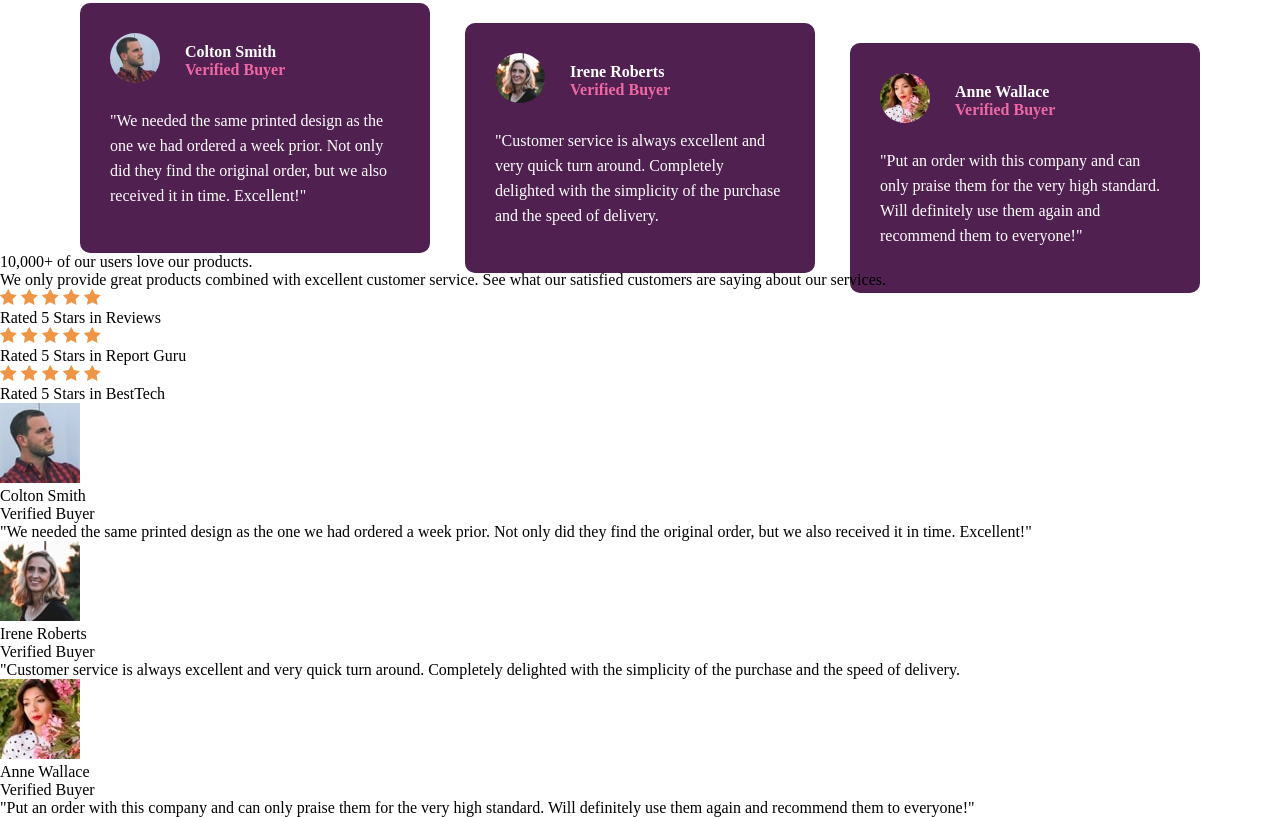
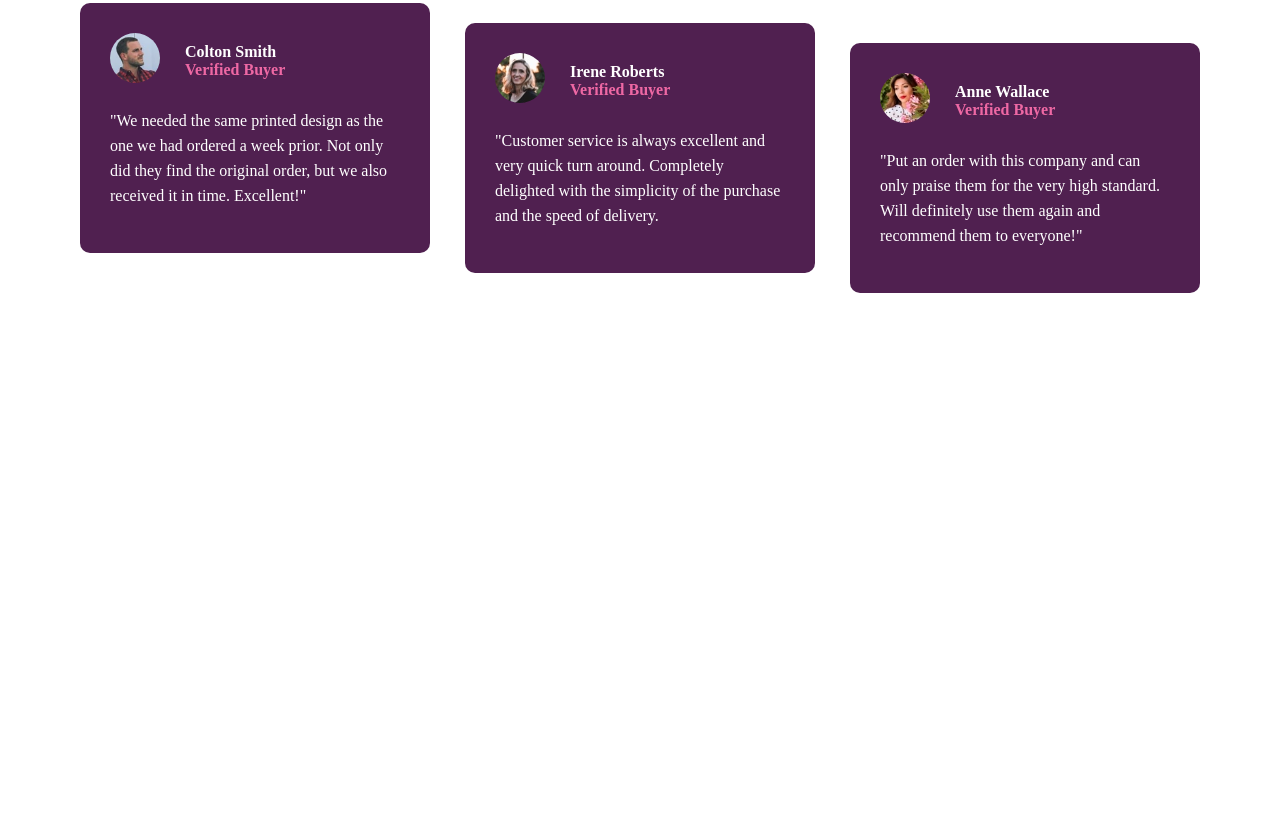
Before and after one commit to Jeliezer2003/social-proof-section-master, a plain HTML site: page index.html in a window 1280 px wide. Shown: the part 347-1164 px from the top of the page. After the commit the page ends 800 px from the top, so only its background shows below. Drawn offline with Linux system fonts and the light colour scheme.

Commit message:
commit.end

```diff
--- a/index.html
+++ b/index.html
@@ -128,118 +128,5 @@
   </div>
 </div>
 
-
-
-
-
-
-
-
-    <div class="contenedor1">
-      <div class="contenido">
-        <div class="contenido-2">
-          <div class="main1">
-            <p class="main-2">10,000+ of our users love our products.</p>
-            <p class="main-2">
-              We only provide great products combined with excellent customer
-              service. See what our satisfied customers are saying about our
-              services.
-            </p>
-          </div>
-          <div class="estrellas1">
-
-             <div class="imag3">
-
-                <img class="img-3"src="images/icon-star.svg" />
-                <img class="img-3"src="images/icon-star.svg" />
-                <img class="img-3"src="images/icon-star.svg" />
-                <img class="img-3"src="images/icon-star.svg" />
-                <img class="img-3"src="images/icon-star.svg" />
-                <p class="text3"> Rated 5 Stars in Reviews</p>
-
-            </div>
-
-            <div class="imag-4">
-                <img class="img_4"src="images/icon-star.svg" />
-                <img class="img_4"src="images/icon-star.svg" />
-                <img class="img_4"src="images/icon-star.svg" />
-                <img class="img_4"src="images/icon-star.svg" />
-                <img class="img_4"src="images/icon-star.svg" />
-                <p class="text4">Rated 5 Stars in Report Guru</p>
-            </div>
-            <div class="imag5">
-                <img class="img-5"src="images/icon-star.svg" />
-                <img class="img-5"src="images/icon-star.svg" />
-                <img class="img-5"src="images/icon-star.svg" />
-                <img class="img-5"src="images/icon-star.svg" />
-                <img class="img-5"src="images/icon-star.svg" />
-                <p class="text5">  Rated 5 Stars in BestTech</p>
-
-            </div>
-
-          </div>
-        </div>
-        <div class="contendor-morao5">
-
-          <div class="morao5">
-            <div class="content5">
-           <div class="colton5">
-            <img class="imagenn5" src="/images/image-colton.jpg" alt="img colton">
-            <div class="colton-content5">
-             <p class="text-colton5">Colton Smith </p>
-             <p class="text-colton5">Verified Buyer</p>
-           </div>
-           </div>
-             <div class="text-colton-5">
-               <p>  "We needed the same printed design as the
-                 one we had ordered a week prior. Not only did they find the original
-                 order, but we also received it in time. Excellent!"
-               </p>
-             </div>
-           </div>
-         </div>
-
-
-         <div class="morao6">
-          <div class="content6">
-         <div class="irene6">
-          <img class="imagenn6" src="/images/image-irene.jpg" alt="img-irene">
-          <div class="irene-content6">
-           <p class="text-irene6">Irene Roberts </p>
-           <p class="text-irene6">Verified Buyer</p>
-         </div>
-         </div>
-           <div class="text-irene-6">
-             <p>  "Customer service is always excellent and very quick turn
-              around. Completely delighted with the simplicity of the purchase and the
-              speed of delivery.
-             </p>
-           </div>
-         </div>
-       </div>
-
-
-       <div class="morao7">
-        <div class="content7">
-       <div class="anne7">
-        <img class="imagenn7" src="/images/image-anne.jpg" alt="img-anne">
-        <div class="anne-content7">
-         <p class="text-anne7">Anne Wallace </p>
-         <p class="text-anne7">Verified Buyer</p>
-       </div>
-       </div>
-         <div class="text-anne-7">
-           <p>  "Put an order with this
-            company and can only praise them for the very high standard. Will
-            definitely use them again and recommend them to everyone!"
-           </p>
-         </div>
-       </div>
-     </div>
- </div>
-
-      </div>
-    </div>
-
   </body>
 </html>
```
